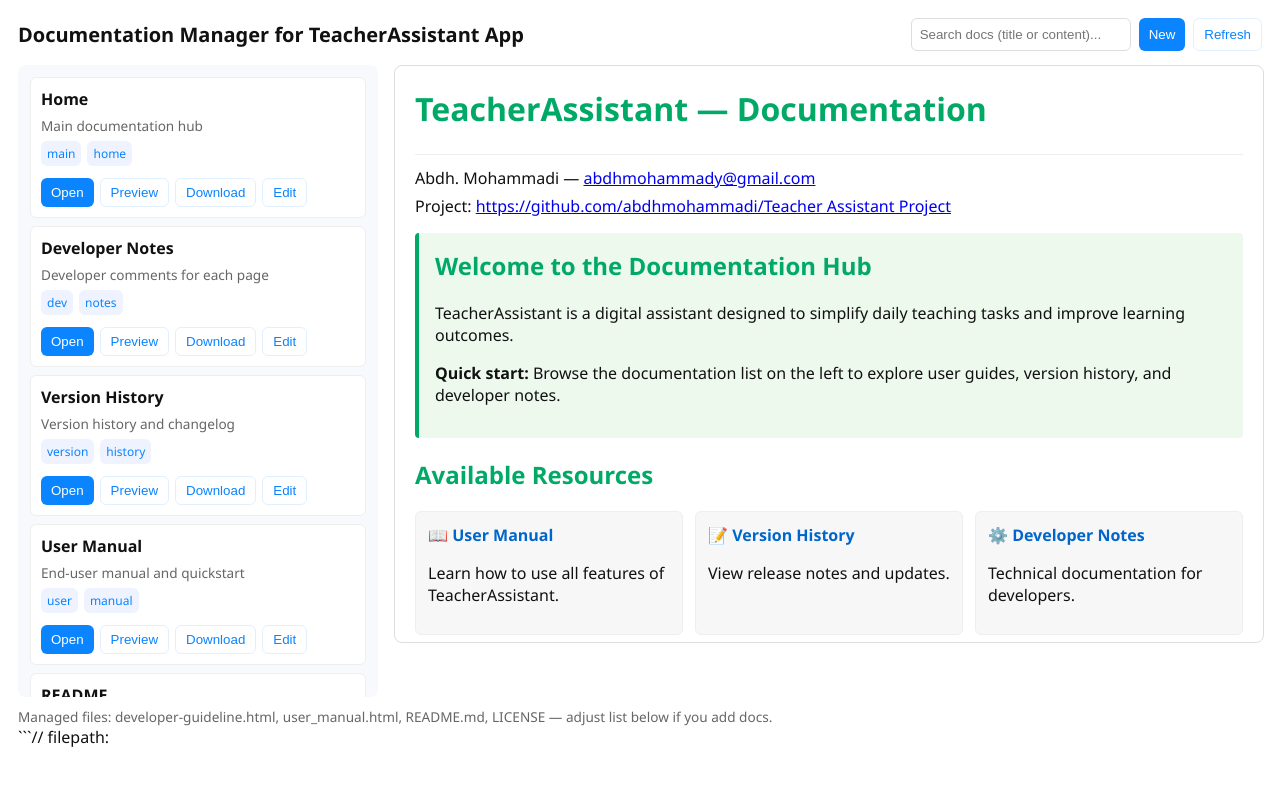
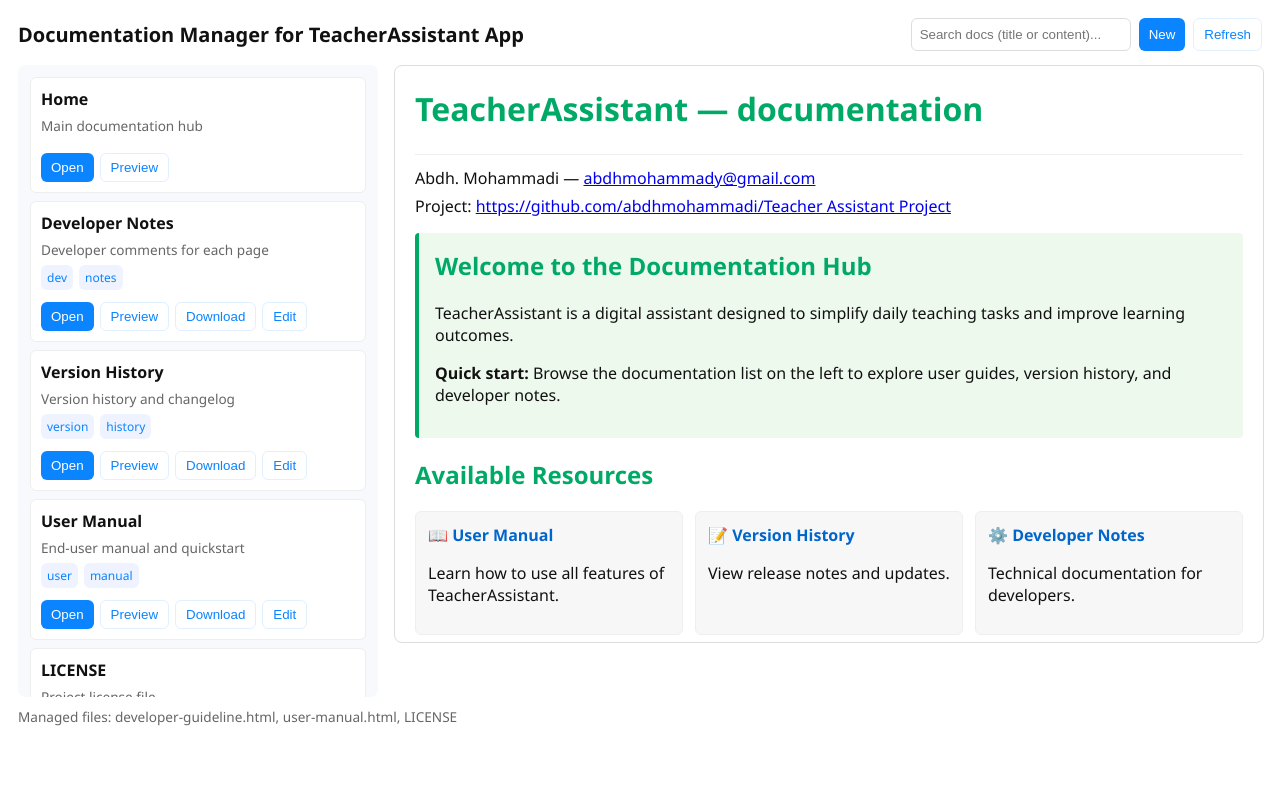
Before and after one commit to abdhmohammadi/TeacherAssistant, a plain HTML site: page docs/index.html in a window 1280 px wide. Drawn offline with Linux system fonts and the light colour scheme.

Commit message:
Updated docs

````diff
--- a/docs/home.html
+++ b/docs/home.html
@@ -14,7 +14,7 @@
   </style>
 </head>
 <body>
-  <h1>TeacherAssistant — Documentation</h1>
+  <h1>TeacherAssistant — documentation</h1>
    <!-- Contact info (replace placeholders with your real contact details) -->
   <header style="margin-top:24px; border-top:1px solid #eee; padding-top:12px;">
     <p style="margin:0;">Abdh. Mohammadi — <a href="mailto:abdhmohammady@gmail.com">abdhmohammady@gmail.com</a></p>
--- a/docs/index.html
+++ b/docs/index.html
@@ -38,6 +38,7 @@
 
   <div class="wrap">
     <aside class="list" id="docList" aria-label="Documentation list">
+
       <!-- dynamically populated -->
     </aside>
 
@@ -59,17 +60,16 @@
   </div>
 
   <footer>
-    <div class="meta">Managed files: developer-guideline.html, user_manual.html, README.md, LICENSE — adjust list below if you add docs.</div>
+    <div class="meta">Managed files: developer-guideline.html, user-manual.html, LICENSE</div>
   </footer>
 
   <script>
     // Static registry here - update if you add docs
     const DOCS = [
-      {title:'Home', file:'home.html', desc:'Main documentation hub', tags:['main','home']},
+      {title:'Home', file:'home.html', desc:'Main documentation hub', tags:[]},
       {title:'Developer Notes', file:'developer-guideline.html', desc:'Developer comments for each page', tags:['dev','notes']},
       {title:'Version History', file:'version-history.html', desc:'Version history and changelog', tags:['version','history']},
       {title:'User Manual', file:'user-manual.html', desc:'End-user manual and quickstart', tags:['user','manual']},
-      {title:'README', file:'../README.md', desc:'Project README', tags:['project','readme']},
       {title:'LICENSE', file:'../LICENSE', desc:'Project license file', tags:['legal']}
     ];
 
@@ -103,12 +103,25 @@
             <button data-file="${d.file}" class="download ghost">Download</button>
             <button data-file="${d.file}" class="edit ghost">Edit</button>
           </div>`;
+
+        if(d.title === 'Home')
+        {
+          el.innerHTML = `<strong>${d.title}</strong>
+          <div class="meta">${d.desc}</div>
+          <div>${(d.tags||[]).map(t=>`<span class="tag">${t}</span>`).join('')}</div>
+          <div class="actions">
+            <button data-file="${d.file}" class="open">Open</button>
+            <button data-file="${d.file}" class="previewBtn ghost">Preview</button>
+          </div>`;
+        }
+
         docList.appendChild(el);
       });
       attachButtons();
     }
 
-    function attachButtons(){
+    function attachButtons()
+    {
       docList.querySelectorAll('button.open').forEach(b=>{
         b.onclick = ()=>{ window.open(b.dataset.file,'_blank'); };
       });
@@ -190,4 +203,3 @@
   </script>
 </body>
 </html>
-```// filepath:
````
